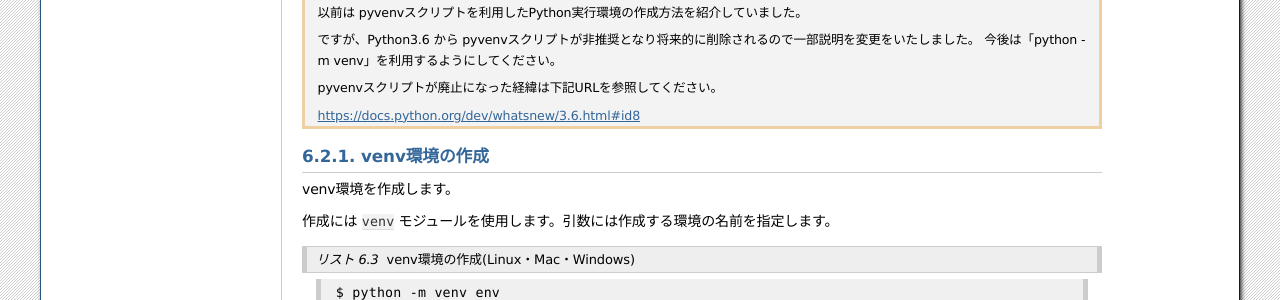
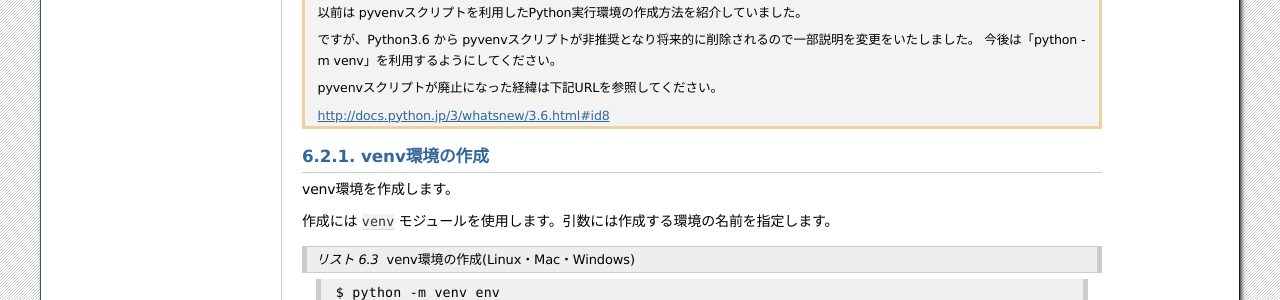
Before and after one commit to pyconjp/pycamp.pycon.jp, a Sphinx documentation site: the page built from source/textbook/6_pyvenv.rst, in a window 1280 px wide and 900 px high, scrolled down 1276 px. Shown: the part 152-452 px from the top of the window. Built offline with Sphinx 7.4.7, drawn with Linux system fonts in a browser that asks for light colours; some of the changed lines change nothing that is shown.

Commit message:
refs #76 fixed document link.

```diff
--- a/source/textbook/6_pyvenv.rst
+++ b/source/textbook/6_pyvenv.rst
@@ -66,7 +66,7 @@ venvはプロジェクトごとに隔離されたPython環境を作成します
 
  pyvenvスクリプトが廃止になった経緯は下記URLを参照してください。
 
- https://docs.python.org/dev/whatsnew/3.6.html#id8
+ http://docs.python.jp/3/whatsnew/3.6.html#id8
 
 
 venv環境の作成
```
